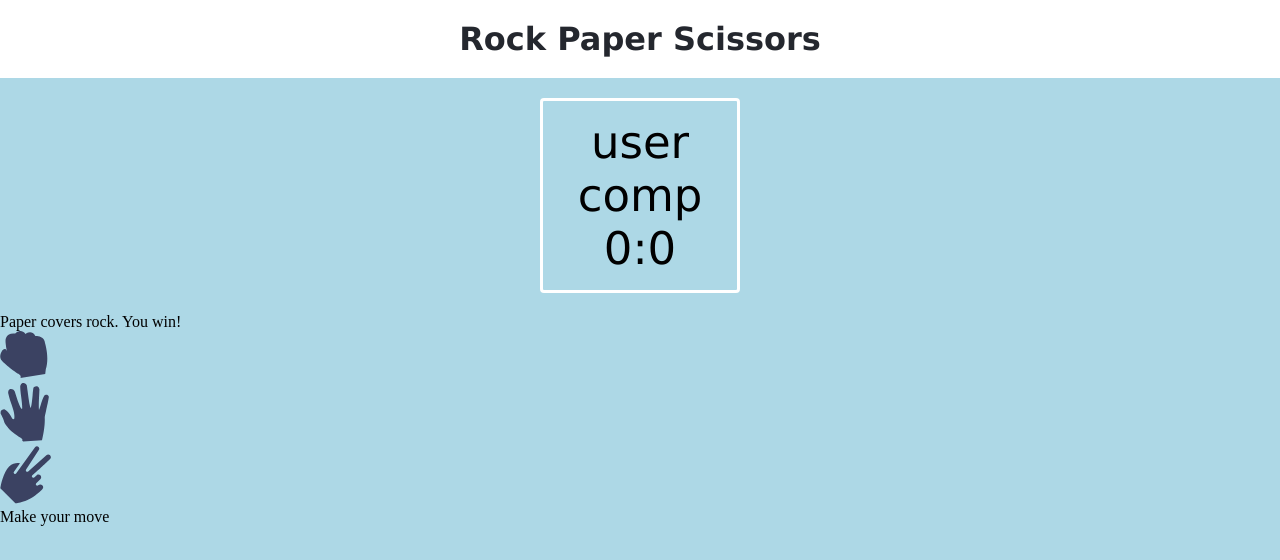
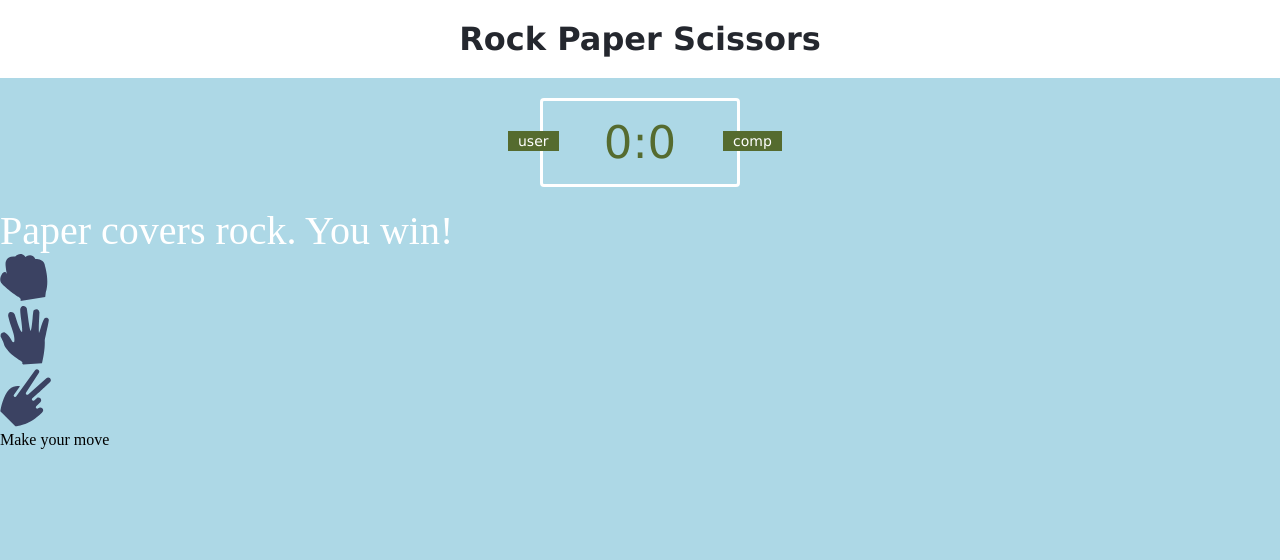
Before and after one commit to MarciaFD/Rock-Paper-Scissors-Project, a plain HTML site: page index.html in a window 1280 px wide. Drawn offline with Linux system fonts and the light colour scheme.

Commit message:
Add style to score-board

```diff
--- a/assets/css/style.css
+++ b/assets/css/style.css
@@ -11,7 +11,7 @@ header {
     padding: 20px;
 }
 
-header h1{
+header h1 {
     color: #24272E;
     text-align: center;
     font-family: Verdana, Geneva, Tahoma, sans-serif;
@@ -26,4 +26,36 @@ header h1{
     font-size: 45px;
     padding: 15px 20px;
     font-family: Verdana, Geneva, Tahoma, sans-serif;
+    color: darkolivegreen;
+    position: relative;
+
 }
+
+.badge {
+    background:darkolivegreen;
+    color: white;
+    font-size: 14px;
+    padding: 2px 10px;
+    font-family: Verdana, Geneva, Tahoma, sans-serif;
+}
+
+#user-label {
+    position: absolute;
+    top: 30px;
+    left: -35px;
+}
+
+#computer-label {
+    position: absolute;
+    top: 30px;
+    left: 180px;
+}
+
+.result {
+    font-size: 40px;
+    color: white;
+}
+
+.result > h1 {
+    text-align: center;
+}
```
